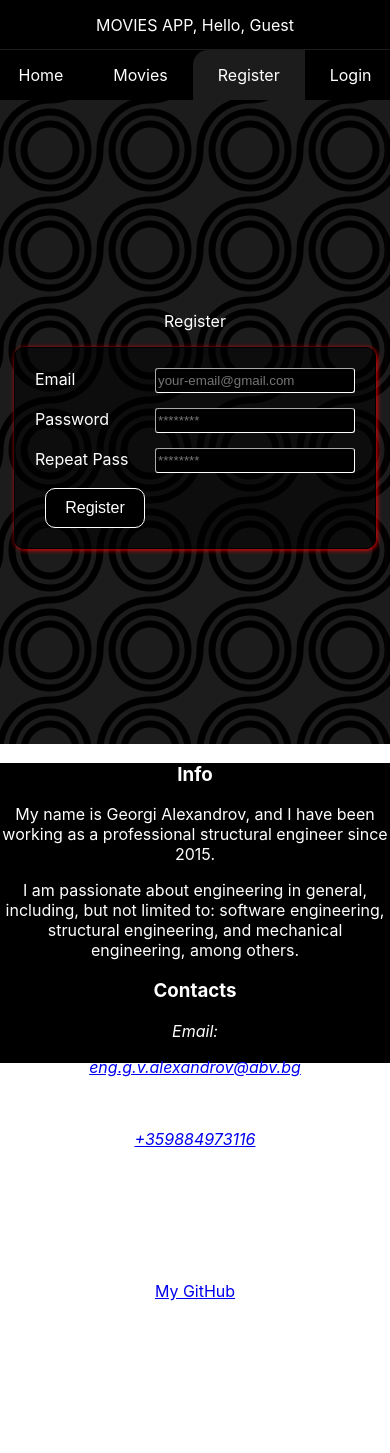
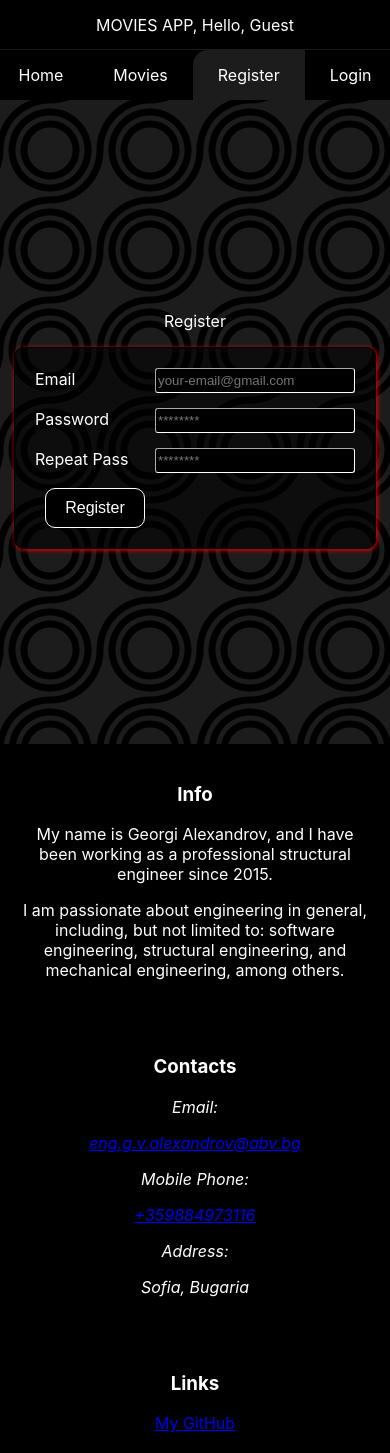
Before and after one commit to GVAlexandrov/movies, a React (Create React App) app: page /register in a window 390 px wide. Before the commit the page ends 1301 px from the top, so only its background shows below. Built offline with nearby package versions, Linux system fonts and the light colour scheme; no server answers.

Commit message:
UPDATE Footer.css

```diff
--- a/src/Components/Footer/Footer.css
+++ b/src/Components/Footer/Footer.css
@@ -1,11 +1,41 @@
 footer {
     width: 100%;
-    height: var(--height-footer);
+    min-height: var(--height-footer);
 
     background-color: black;
     color: white;
+
+    display: flex;
 }
 
 footer:hover{
     color: whitesmoke;
 }
+
+footer div{
+    padding: 20px;
+    flex: 1;
+}
+
+footer .footer-info-div{
+    p{
+        text-align: left;
+    }
+}
+
+@media (max-width: 800px) {
+    footer {
+        flex-direction: column;
+        align-items: center;
+
+        div {
+            max-width: 500px;
+        }
+
+        .footer-info-div{
+            p{
+                text-align: center;
+            }
+        }
+    }
+  }
```
